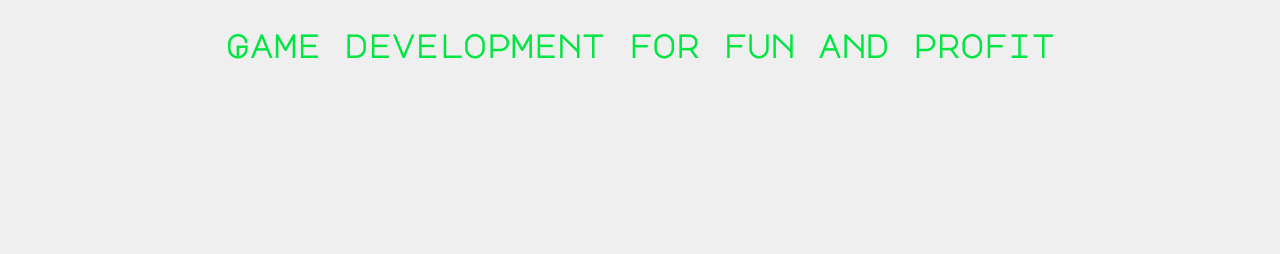
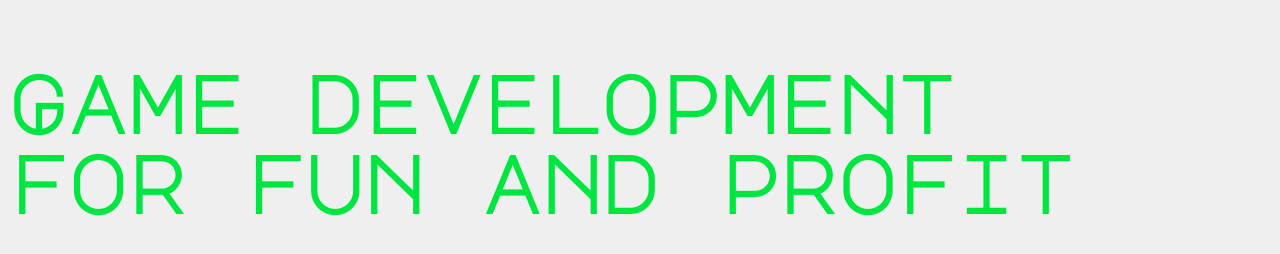
Before and after one commit to andrewgryan/game-development, a website: page index.html in a window 1280 px wide. Drawn offline with Linux system fonts and the light colour scheme.

Commit message:
add large h1

```diff
--- a/style.css
+++ b/style.css
@@ -3,6 +3,7 @@
   --text: hsl(240deg 3% 20%);
   --text-accent: hsl(137deg 100% 45%);
   --font-family: "Major Mono Display", monospace;
+  --fs-xl: 5rem;
 }
 
 @media (prefers-color-scheme: dark) {
@@ -23,3 +24,13 @@ header {
   place-items: center;
   color: var(--text-accent);
 }
+
+h1 {
+  font-size: var(--fs-xl);
+}
+
+h1,
+h2,
+h3 {
+  text-wrap: balance;
+}
```
